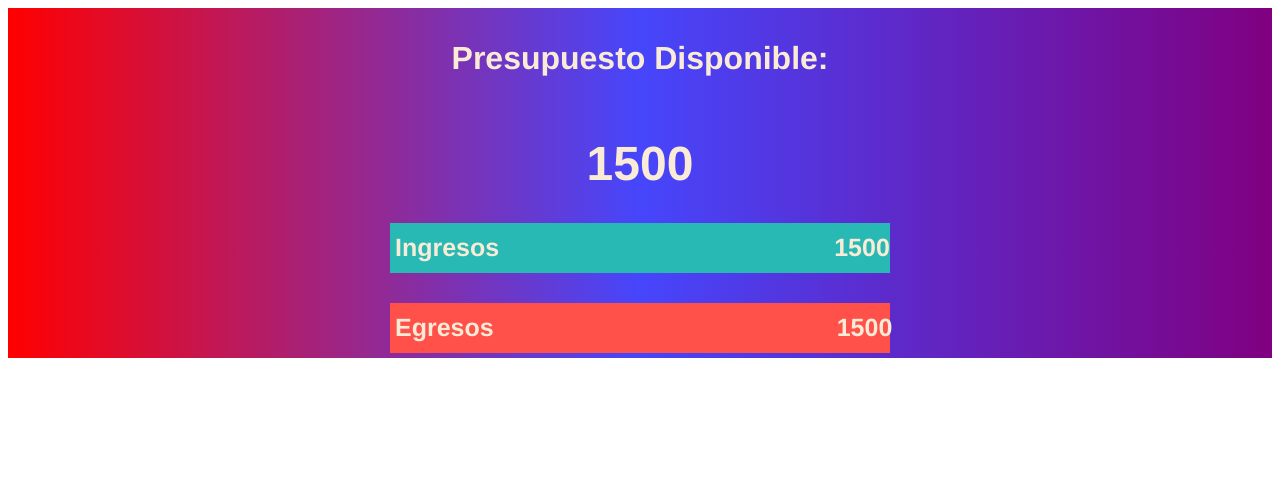
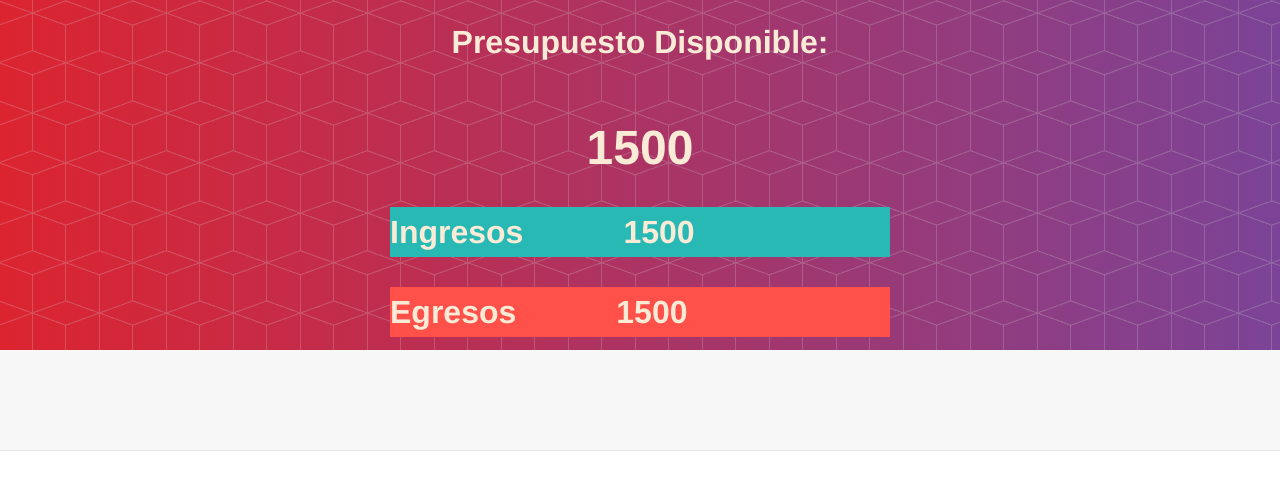
Before and after one commit to CristianCM17/Presupuesto, a plain HTML site: page index.html in a window 1280 px wide. Drawn offline with Linux system fonts and the light colour scheme.

Commit message:
Cambio del background a una imagen en el header

```diff
--- a/index.html
+++ b/index.html
@@ -1,11 +1,13 @@
 <!DOCTYPE html>
 <html lang="en">
+
 <head>
     <meta charset="UTF-8">
     <meta name="viewport" content="width=device-width, initial-scale=1.0">
     <title>Presupuesto</title>
     <link rel="stylesheet" href="style.css">
 </head>
+
 <body>
 
     <header class="cabecero">
@@ -19,15 +21,29 @@
             </h1>
 
             <div class="ingresosCabecero">
-                <h2>Ingresos</h2>
-                <h2>1500</h2>
+                <div class="ingresoTexto">
+                    <h2>Ingresos</h2>
+                </div>
+                <div class="ingresoValor">
+                    <h2>1500</h2>
+                </div>
+
             </div>
             <div class="egresosCabecero">
-                <h2 class="egreso">Egresos</h2>
-                <h2>1500</h2>
+                <div class="EgresoTexto">
+                    <h2>Egresos</h2>
+                </div>
+                <div class="EgresoValor">
+                    <h2>1500</h2>
+                </div>
             </div>
         </div>
     </header>
 
+    <div class="entrada">
+
+    </div>
+
 </body>
+
 </html>
--- a/style.css
+++ b/style.css
@@ -1,11 +1,17 @@
 
+
+body{
+    margin: 0;
+}
 
 .cabecero{
     width: 100%;
     height: 350px;
     display: flex;
     justify-content: center;
-    background: linear-gradient(to right,red,rgb(70, 70, 252),purple);
+    background: url(fondo.png), #7b4397;
+    background: url(fondo.png), -webkit-gradient(linear, right top, left top, from(#7b4397), to(#dc2430));
+    background: url(fondo.png), linear-gradient(to left, #7b4397, #dc2430)
 }
 
 .elementosCabecero{
@@ -14,6 +20,7 @@
     justify-content: center;
     align-items: center;
     width: 500px;
+    margin-bottom: 15px;
 }
 .elementosCabecero h2 {
    font-family: 'Franklin Gothic Medium', 'Arial Narrow', Arial, sans-serif;
@@ -33,17 +40,18 @@
     height: 50px ;
     align-items: center;
     position: relative;
+    gap: 100px;
     width: 100%;
-    gap: 330px;
     margin-bottom: 30px;
 }
 
-.ingresosCabecero h2{
+
+/*.ingresosCabecero h2{
     font-family: 'Franklin Gothic Medium', 'Arial Narrow', Arial, sans-serif;
     font-size: 25px;
     margin-left: 5px;
     color: antiquewhite;
-}
+}*/
 
 .egresosCabecero{
     display: flex;
@@ -51,13 +59,20 @@
     position: relative;
     height: 50px ;
     align-items: center;
+    gap: 100px;
     width: 100%;
-    gap: 338px;
+
 }
 
-.egresosCabecero h2{
+/*.egresosCabecero h2{
     font-family: 'Franklin Gothic Medium', 'Arial Narrow', Arial, sans-serif;
     font-size: 25px;
     margin-left: 5px;
     color: antiquewhite;
+}*/
+
+.entrada{
+    height: 100px;
+    border-bottom: 1px solid #e7e7e7;
+    background-color: #f7f7f7;
 }
```
Also changed, not shown: fondo.png (added).
